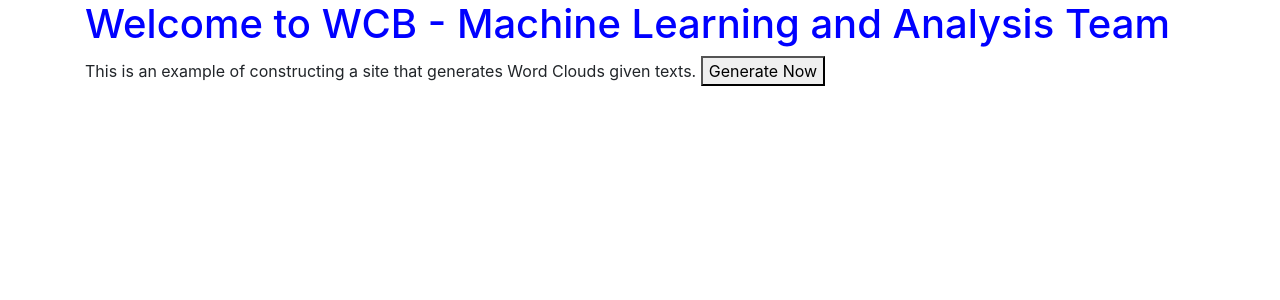
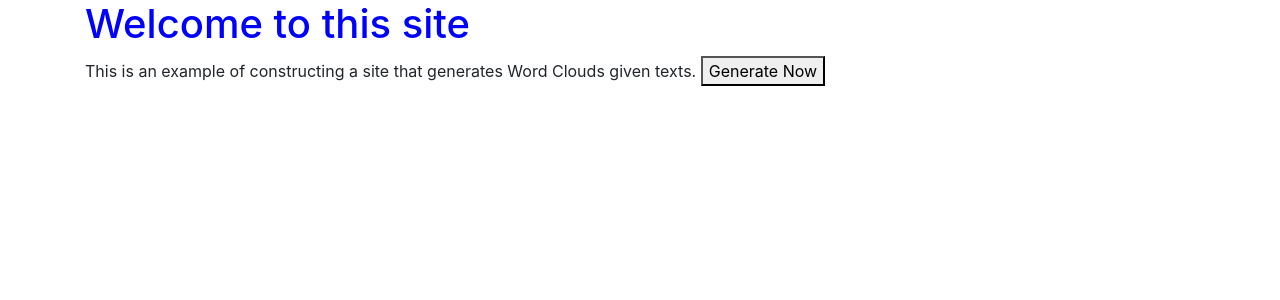
Before and after one commit to duytinvo/wordcloud, a Flask app: page / in a window 1280 px wide. Shown: the part 56-356 px from the top of the page. Run offline with Flask 2, Linux system fonts and the light colour scheme; some libraries are stand-ins or nearby versions.

Commit message:
Update index.html

```diff
--- a/templates/index.html
+++ b/templates/index.html
@@ -1,7 +1,7 @@
 {% extends 'base.html' %}
 {% block content %}
 
-<h1 style='color:blue'>{% block title %} Welcome to WCB - Machine Learning and Analysis Team {% endblock %}</h1>
+<h1 style='color:blue'>{% block title %} Welcome to this site {% endblock %}</h1>
 <!--<h2 style='color:blue'>This is an example of constructing a site that generates Word Clouds given texts.</h2>-->
 
 
```
